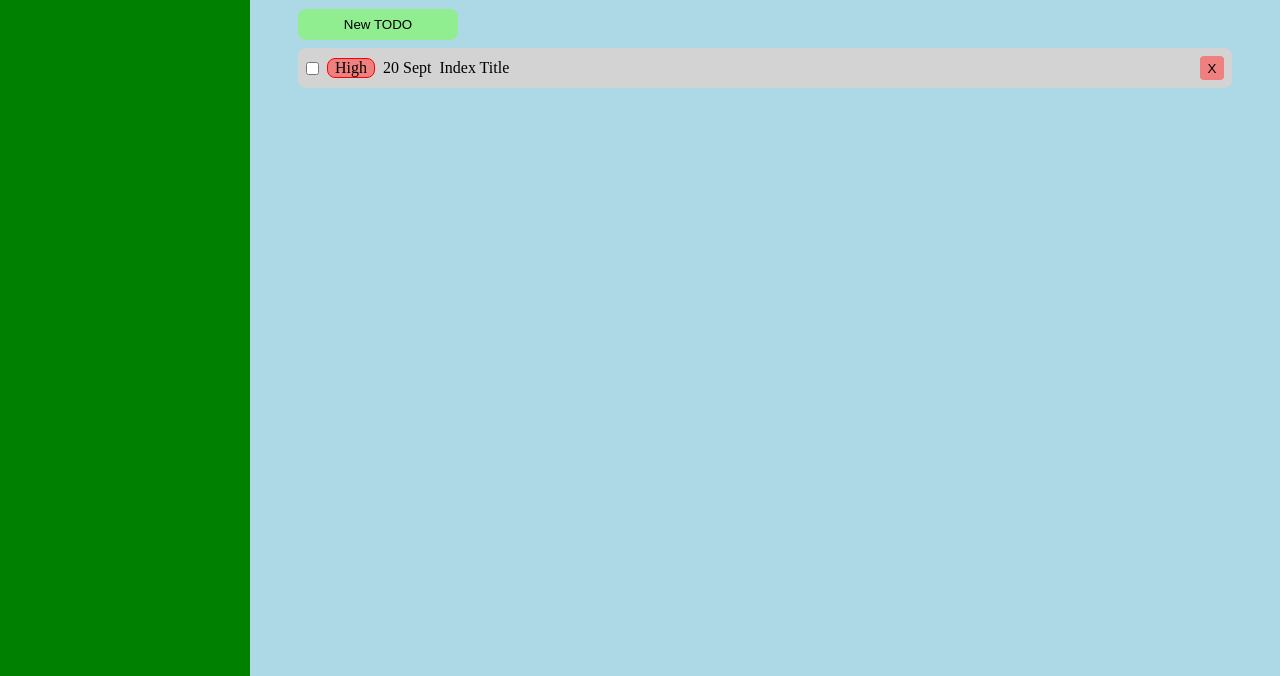
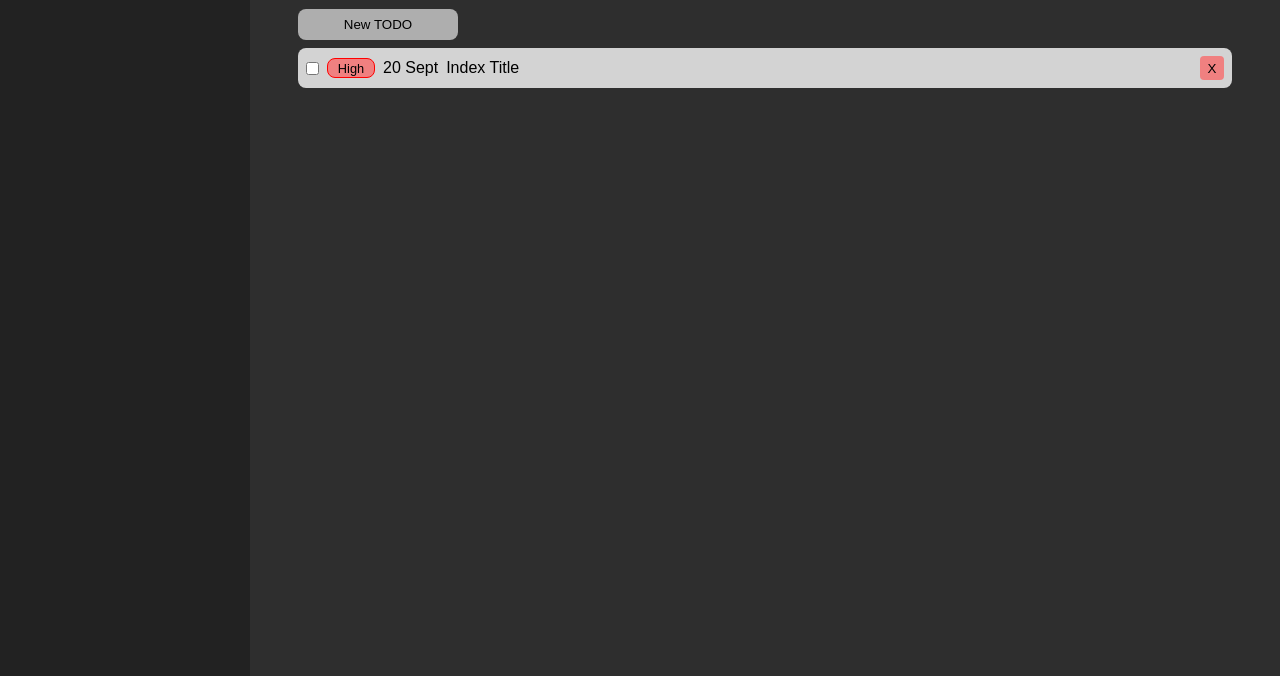
Before and after one commit to A-Shushi/odin-todo, a website built with webpack: page src/template.html in a window 1280 px wide. Shown: the part 124-800 px from the top of the page. Built offline with nearby package versions, Linux system fonts and the light colour scheme.

Commit message:
Change color scheme of the page

```diff
--- a/src/styles.css
+++ b/src/styles.css
@@ -2,6 +2,7 @@
     margin: 0;
     padding: 0;
     box-sizing: border-box;
+    font-family: Halvetica, sans-serif;
 }
 
 li {
@@ -16,7 +17,7 @@ li {
 }
 
 #sidebar {
-    background-color: green;
+    background-color: oklch(25% 0% 287deg);
 }
 
 #project-list {
@@ -87,12 +88,13 @@ li {
 #project-container {
     display: flex;
     flex-direction: column;
-    background-color: lightblue;
+    background-color: oklch(30% 0% 287deg);
     padding: 3rem;
 }
 
 #project-container > h1 {
     margin-bottom: 3rem;
+    color: white;
 }
 
 #new-todo-button {
@@ -101,11 +103,15 @@ li {
     border-radius: 8px;
     border: none;
     margin-bottom: 0.5rem;
-    background-color: lightgreen;
+    background-color: oklch(75% 0% 287deg);
 }
 
 #new-todo-button.close {
-    background-color: lightcoral;
+    background-color: #d6a0a0;
+}
+
+#new-todo-button:hover {
+    box-shadow: rgba(50, 50, 93, 0.25) 0px 30px 60px -12px inset, rgba(0, 0, 0, 0.3) 0px 18px 36px -18px inset;
 }
 
 #todo-form {
@@ -116,6 +122,7 @@ li {
     display: flex;
     flex-direction: column;
     margin-bottom: 0.5rem;
+    color: white;
 }
 
 #todo-list {
@@ -130,6 +137,8 @@ li {
     width: 3rem;
     background-color: lightgreen;
     text-align: center;
+    font-size: 0.8rem;
+    padding: 0.1rem 0;
 }
 
 .high-priority {
```
